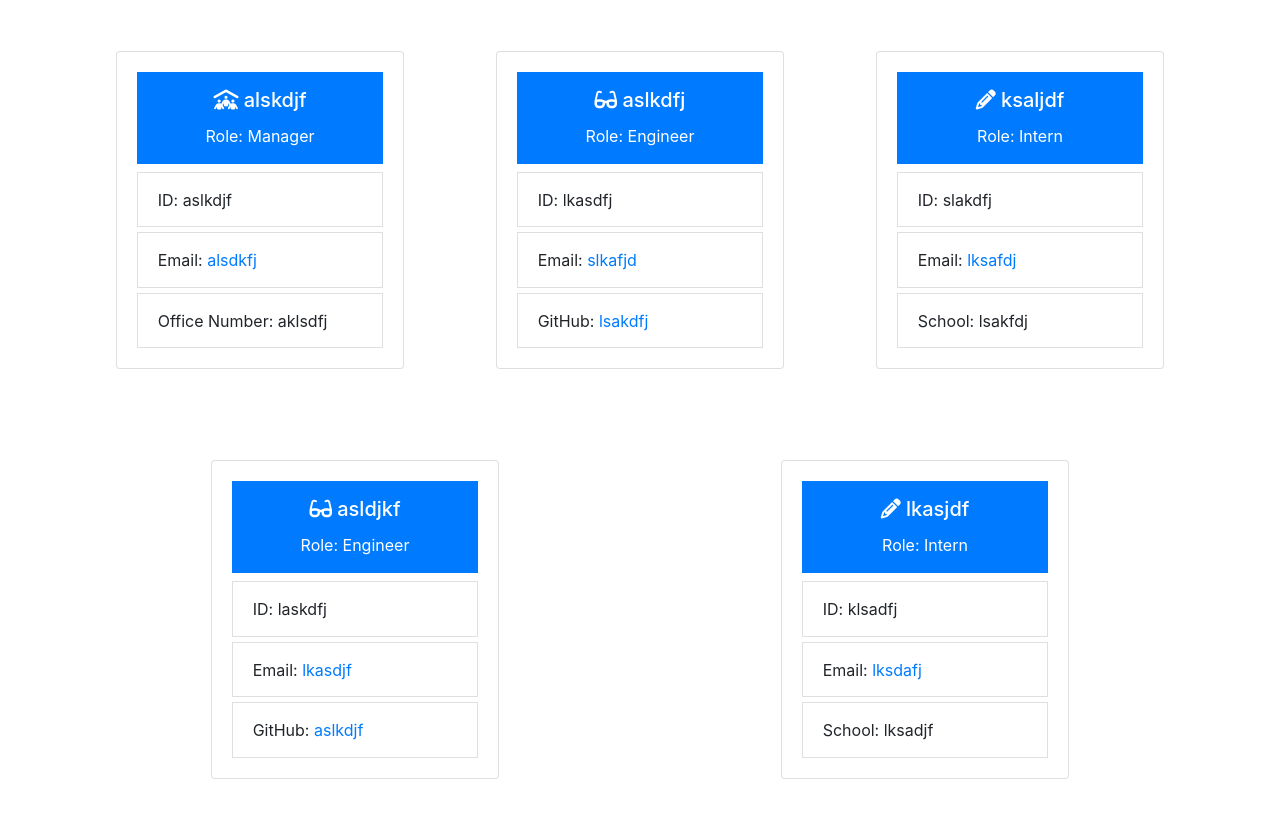
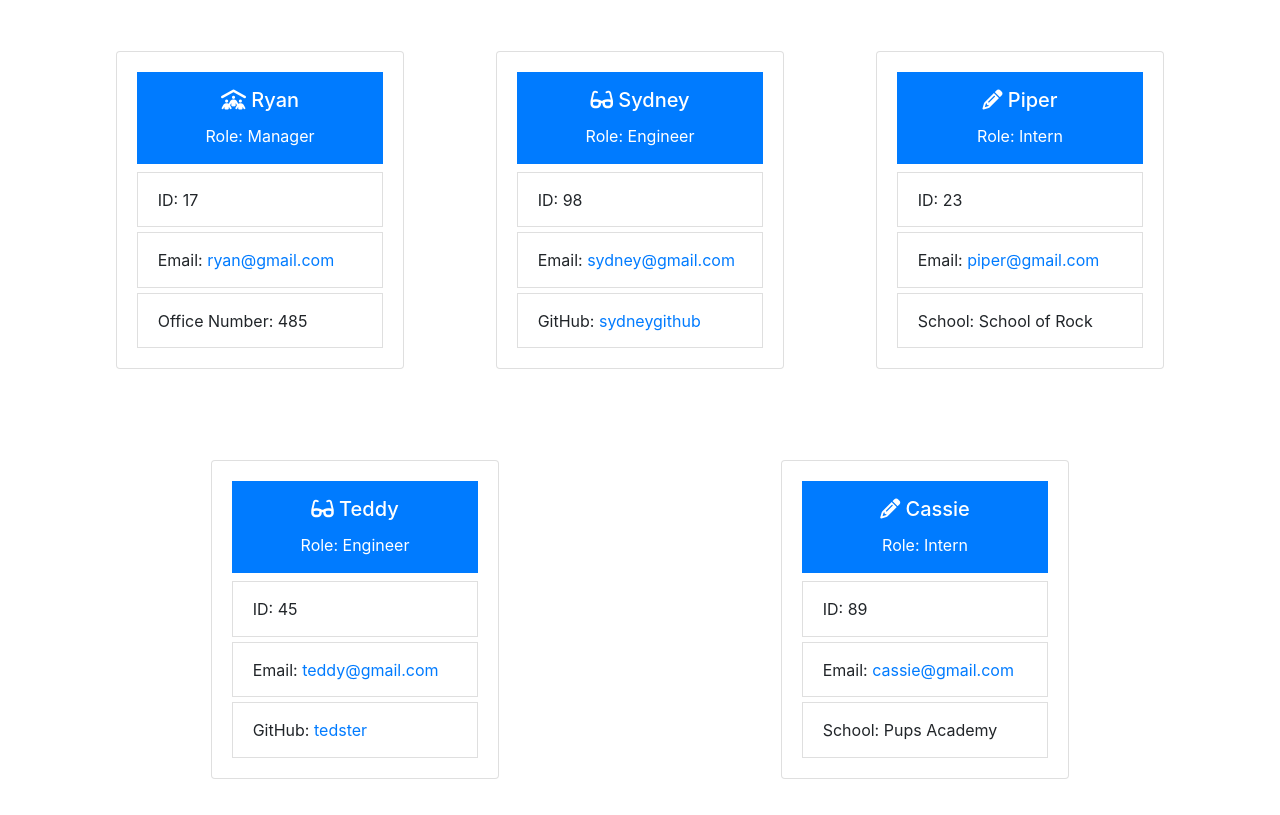
Before and after one commit to rpodols/team-profile-generator, a website: page dist/index.html in a window 1280 px wide. Shown: the part 153-968 px from the top of the page. Drawn offline with nearby package versions, Linux system fonts and the light colour scheme.

Commit message:
updated readme

```diff
--- a/dist/index.html
+++ b/dist/index.html
@@ -17,52 +17,52 @@
             <div class="card" style="width: 18rem;">
             <div class="card-body">
                 <div class="p-3 mb-2 bg-primary text-white text-center card-padding">
-                    <h5 class="card-title"><i class="fa-solid fa-people-roof"></i>   alskdjf</h5>
+                    <h5 class="card-title"><i class="fa-solid fa-people-roof"></i>   Ryan</h5>
                     <p class="card-text">Role: Manager</p>
                 </div>
-                <p class="card-text card-styling">ID: aslkdjf</p>
-                <p class="card-text card-styling">Email: <a href=mailto:alsdkfj>alsdkfj</a></p>
-                <p class="card-text card-styling">Office Number: aklsdfj</p>
+                <p class="card-text card-styling">ID: 17</p>
+                <p class="card-text card-styling">Email: <a href=mailto:ryan@gmail.com>ryan@gmail.com</a></p>
+                <p class="card-text card-styling">Office Number: 485</p>
             </div>
         </div> <div class="card" style="width: 18rem;">
             <div class="card-body">
                 <div class="p-3 mb-2 bg-primary text-white text-center card-padding">
-                    <h5 class="card-title"><i class="fa-solid fa-glasses"></i>   aslkdfj</h5>
+                    <h5 class="card-title"><i class="fa-solid fa-glasses"></i>   Sydney</h5>
                     <p class="card-text">Role: Engineer</p>
                 </div>
-                <p class="card-text card-styling">ID: lkasdfj</p>
-                <p class="card-text card-styling">Email: <a href=mailto:slkafjd>slkafjd</a></p>
-                <p class="card-text card-styling">GitHub: <a href='https://github.com/lsakdfj' target="_blank">lsakdfj</a></p>
+                <p class="card-text card-styling">ID: 98</p>
+                <p class="card-text card-styling">Email: <a href=mailto:sydney@gmail.com>sydney@gmail.com</a></p>
+                <p class="card-text card-styling">GitHub: <a href='https://github.com/sydneygithub' target="_blank">sydneygithub</a></p>
             </div>
         </div> <div class="card" style="width: 18rem;">
             <div class="card-body">
                 <div class="p-3 mb-2 bg-primary text-white text-center card-padding">
-                    <h5 class="card-title"><i class="fa-solid fa-pencil"></i>   ksaljdf</h5>
+                    <h5 class="card-title"><i class="fa-solid fa-pencil"></i>   Piper</h5>
                     <p class="card-text">Role: Intern</p>
                 </div>
-                <p class="card-text card-styling">ID: slakdfj</p>
-                <p class="card-text card-styling">Email: <a href=mailto:lksafdj>lksafdj</a></p>
-                <p class="card-text card-styling">School: lsakfdj</p>
+                <p class="card-text card-styling">ID: 23</p>
+                <p class="card-text card-styling">Email: <a href=mailto:piper@gmail.com>piper@gmail.com</a></p>
+                <p class="card-text card-styling">School: School of Rock</p>
             </div>
         </div> <div class="card" style="width: 18rem;">
             <div class="card-body">
                 <div class="p-3 mb-2 bg-primary text-white text-center card-padding">
-                    <h5 class="card-title"><i class="fa-solid fa-glasses"></i>   asldjkf</h5>
+                    <h5 class="card-title"><i class="fa-solid fa-glasses"></i>   Teddy</h5>
                     <p class="card-text">Role: Engineer</p>
                 </div>
-                <p class="card-text card-styling">ID: laskdfj</p>
-                <p class="card-text card-styling">Email: <a href=mailto:lkasdjf>lkasdjf</a></p>
-                <p class="card-text card-styling">GitHub: <a href='https://github.com/aslkdjf' target="_blank">aslkdjf</a></p>
+                <p class="card-text card-styling">ID: 45</p>
+                <p class="card-text card-styling">Email: <a href=mailto:teddy@gmail.com>teddy@gmail.com</a></p>
+                <p class="card-text card-styling">GitHub: <a href='https://github.com/tedster' target="_blank">tedster</a></p>
             </div>
         </div> <div class="card" style="width: 18rem;">
             <div class="card-body">
                 <div class="p-3 mb-2 bg-primary text-white text-center card-padding">
-                    <h5 class="card-title"><i class="fa-solid fa-pencil"></i>   lkasjdf</h5>
+                    <h5 class="card-title"><i class="fa-solid fa-pencil"></i>   Cassie</h5>
                     <p class="card-text">Role: Intern</p>
                 </div>
-                <p class="card-text card-styling">ID: klsadfj</p>
-                <p class="card-text card-styling">Email: <a href=mailto:lksdafj>lksdafj</a></p>
-                <p class="card-text card-styling">School: lksadjf</p>
+                <p class="card-text card-styling">ID: 89</p>
+                <p class="card-text card-styling">Email: <a href=mailto:cassie@gmail.com>cassie@gmail.com</a></p>
+                <p class="card-text card-styling">School: Pups Academy</p>
             </div>
         </div>
 
```
Also changed, not shown: README.md, assets/images/applicationImage.png (added), 2 other files.
